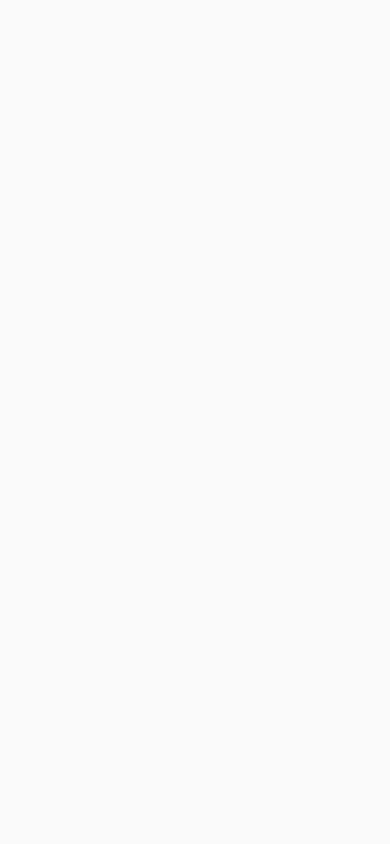
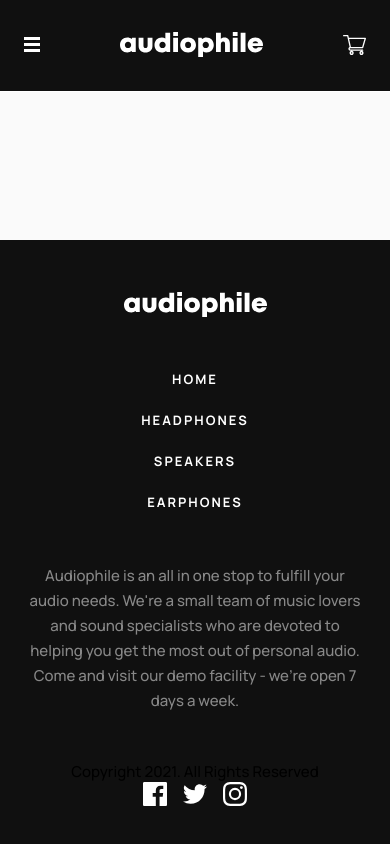
Before and after one commit to MichalTrubini/NEXT_Audiophile-3, a Next.js app: page / in a window 390 px wide. Built offline with nearby package versions, Linux system fonts and the light colour scheme.

Commit message:
layout mobile completed

```diff
--- a/pages/_app.tsx
+++ b/pages/_app.tsx
@@ -1,8 +1,9 @@
 import '../src/shared/styles/globals.css'
 import type { AppProps } from 'next/app'
+import Layout from '../src/shared/layout/layout'
 
 function MyApp({ Component, pageProps }: AppProps) {
-  return <Component {...pageProps} />
+  return <Layout><Component {...pageProps} /></Layout>
 }
 
 export default MyApp
--- /dev/null
+++ b/src/shared/layout/footer.module.css
@@ -0,0 +1,38 @@
+.footer {
+    background-color: var(--blackish);
+    padding: 5.2rem 2.4rem 3.8rem;
+    text-align: center;
+}
+
+.logoContainer {
+    margin-bottom: 4.8rem;
+}
+
+.menu {
+    display: flex;
+    flex-direction: column;
+    gap: 1.6rem;
+    margin-bottom: 4.8rem;
+}
+
+.listItem {
+    color: var(--white);
+    text-transform: uppercase;
+    font-weight: 700;
+    font-size: 1.3rem;
+    line-height: 2.5rem;
+    letter-spacing: 2px;
+}
+
+.about {
+    color: rgba(255, 255, 255, 0.5);
+    line-height: 2.5rem;
+    margin-bottom: 4.8rem;
+}
+
+.socialBlock {
+    display: flex;
+    gap: 1.6rem;
+    justify-content: center;
+    align-items: center;
+}
--- /dev/null
+++ b/src/shared/layout/footer.tsx
@@ -0,0 +1,36 @@
+import styles from './footer.module.css'
+import logo from '../../../public/assets/shared/desktop/logo.svg';
+import Image from 'next/image';
+import Link from 'next/link';
+import facebook from '../../../public/assets/shared/desktop/icon-facebook.svg';
+import twitter from '../../../public/assets/shared/desktop/icon-twitter.svg';
+import instagram from '../../../public/assets/shared/desktop/icon-instagram.svg';
+
+const Footer = () => {
+    return (
+        <footer className={styles.footer}>
+            <div className={styles.logoContainer}>
+                <Image src={logo} alt='audiophile' />
+            </div>
+            <ul className={styles.menu}>
+                <Link href='/'><li className={styles.listItem}>home</li></Link>
+                <Link href='/category/headphones'><li className={styles.listItem}>headphones</li></Link>
+                <Link href='/category/speakers'><li className={styles.listItem}>speakers</li></Link>
+                <Link href='/category/earphones'><li className={styles.listItem}>earphones</li></Link>
+            </ul>
+            <div>
+                <p className={styles.about}>Audiophile is an all in one stop to fulfill your audio needs. We're a small team of music lovers and sound specialists who are devoted to helping you get the most out of personal audio. Come and visit our demo facility - we’re open 7 days a week.</p>
+            </div>
+            <div>
+                <p className={styles.copyright}>Copyright 2021. All Rights Reserved</p>
+            </div>
+            <div className={styles.socialBlock}>
+                <Image src={facebook} alt='facebook' />
+                <Image src={twitter} alt='twitter' />
+                <Image src={instagram} alt='instagram' />
+            </div>
+        </footer>
+    )
+}
+
+export default Footer;
--- /dev/null
+++ b/src/shared/layout/header.module.css
@@ -0,0 +1,12 @@
+.header {
+    background-color: var(--blackish);
+    width: 100%;
+    position: fixed;
+    top: 0;
+    z-index: 99;
+    padding: 3.2rem 2.4rem;
+    border-bottom: 1px solid var(--white);
+    display: flex;
+    justify-content: space-between;
+    align-items: center;
+}
--- /dev/null
+++ b/src/shared/layout/header.tsx
@@ -0,0 +1,24 @@
+import styles from './header.module.css'
+import hamburger from '../../../public/assets/shared/tablet/icon-hamburger.svg';
+import logo from '../../../public/assets/shared/desktop/logo.svg';
+import cart from '../../../public/assets/shared/desktop/icon-cart.svg';
+
+import Image from 'next/image';
+
+const Header = () => {
+    return (
+        <header className={styles.header}>
+            <div className={styles.hamburgerContainer}>
+                <Image src={hamburger} alt='menu'/>
+            </div>
+            <div className={styles.logoContainer}>
+                <Image src={logo} alt='menu'/>
+            </div>
+            <div className={styles.cartContainer}>
+                <Image src={cart} alt='menu'/>
+            </div>
+        </header>
+    )
+}
+
+export default Header;
--- a/src/shared/layout/layout.jsx
+++ b/src/shared/layout/layout.tsx
@@ -1,8 +1,13 @@
-import Header from "../components/header/header";
 import Router from "next/router";
 import { useState, useEffect } from "react";
+import Footer from "./footer";
+import Header from "./header";
 
-const Layout = (props) => {
+interface LayoutProps {
+  children?: React.ReactNode;
+}
+
+const Layout:React.FC<LayoutProps> = (props) => {
   const [loading, setLoading] = useState(false);
 
   useEffect(() => {
@@ -24,6 +29,7 @@ const Layout = (props) => {
         </div>
       )}
       <Header />
+      <Footer />
       <main>{props.children}</main>
     </div>
   );
--- a/src/shared/styles/globals.css
+++ b/src/shared/styles/globals.css
@@ -30,3 +30,15 @@ li {
   padding: 0;
   margin: 0;
 }
+
+p {
+  font-size: 1.5rem;
+  font-weight: 500;
+}
+
+.page {
+  min-height: 100vh;
+  display: flex;
+  flex-direction: column;
+  justify-content: flex-end;
+}
```
